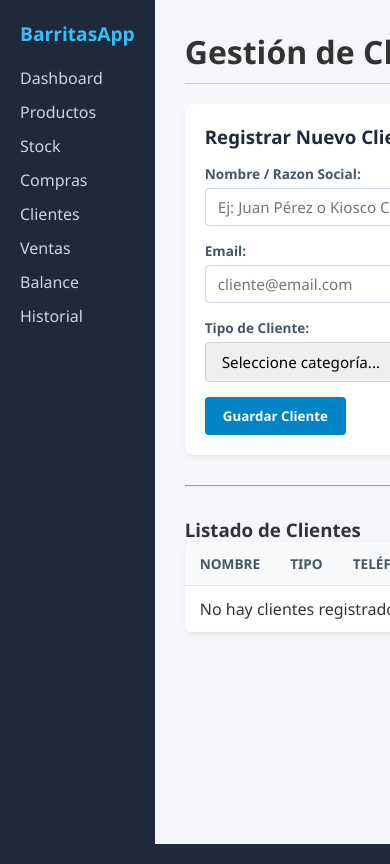
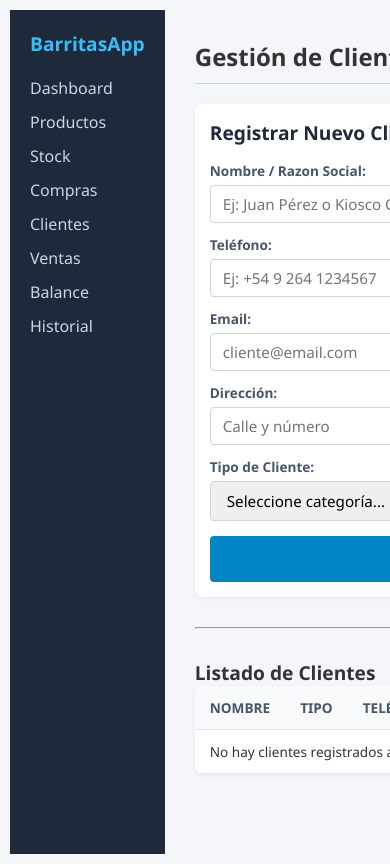
Before and after one commit to FrancoLince/barritas-stock, a Flask app: page /clientes in a window 390 px wide; the page is wider, and only the part inside the window is pictured. Run offline with Flask 3, Linux system fonts and the light colour scheme; a user stored in the database is signed in; data comes from the database, SQL or seed files in the repository; data that the repository does not hold is empty.

Commit message:
Update styles.css

```diff
--- a/static/css/styles.css
+++ b/static/css/styles.css
@@ -155,3 +155,69 @@ header {
     font-weight: bold;
     color: #0f172a;
 }
+/* ==========================================
+   RESPONSIVE DESIGN (MÓVILES Y TABLETS)
+   ========================================== */
+
+/* Ajustes generales para contenedores */
+@media (max-width: 768px) {
+    /* Ajuste de márgenes y padding general */
+    body {
+        padding: 10px;
+    }
+
+    .container, .main-content {
+        padding: 10px;
+        width: 100%;
+    }
+
+    /* Grillas de formularios en una sola columna */
+    .form-grid {
+        display: grid;
+        grid-template-columns: 1fr !important;
+        gap: 12px;
+    }
+
+    .form-group[style*="grid-column"] {
+        grid-column: span 1 !important;
+    }
+
+    /* Tablas con desplazamiento horizontal suave */
+    .table-responsive, table {
+        display: block;
+        width: 100%;
+        overflow-x: auto;
+        white-space: nowrap;
+        -webkit-overflow-scrolling: touch;
+    }
+
+    /* Ajuste de botones para celular */
+    .btn {
+        width: 100%;
+        padding: 12px;
+        font-size: 1rem;
+        text-align: center;
+    }
+
+    /* Ajuste de tarjetas o cards */
+    .card-form, .card {
+        padding: 15px;
+        margin-bottom: 20px;
+    }
+}
+
+/* Ajustes para pantallas muy pequeñas (menos de 480px) */
+@media (max-width: 480px) {
+    h1 {
+        font-size: 1.5rem;
+    }
+
+    h3 {
+        font-size: 1.2rem;
+    }
+
+    table th, table td {
+        padding: 8px 10px;
+        font-size: 0.85rem;
+    }
+}
```
